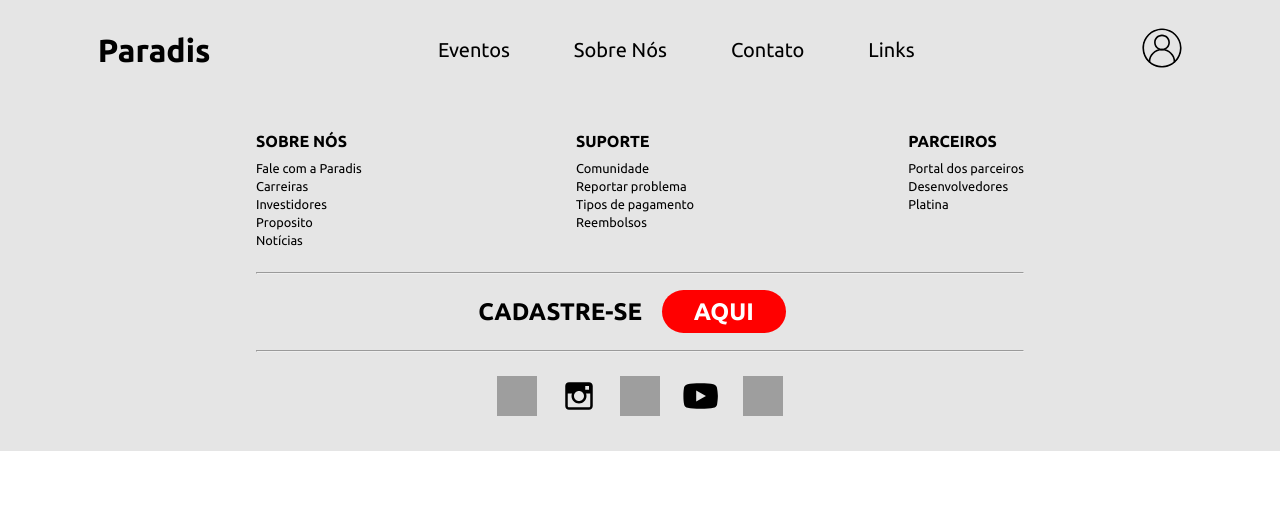
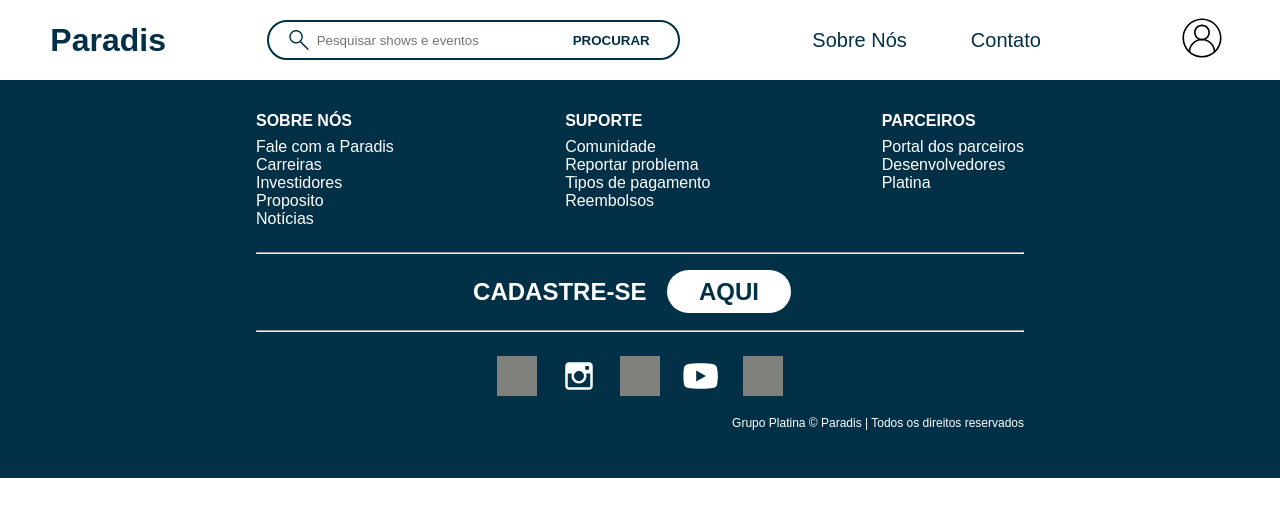
Before and after one commit to ezdussin/paradis-project, a PHP site: page /index.php in a window 1280 px wide. Shown: the top 517 px of the page. Run offline with PHP 8.4, Linux system fonts and the light colour scheme; grey boxes are pictures that could not be loaded.

Commit message:
adicionei barra de pesquisa e paleta de cores provisória para o site + correção no sistema onde o usuario podia logar mais duas vezes

```diff
--- a/account.php
+++ b/account.php
@@ -2,8 +2,12 @@
 
 include_once("./db/mysqli.php");
 
+session_start();
+
 if(isset($_COOKIE['userID'])){
     $userID = $_COOKIE['userID'];
+    unset($_SESSION['loginErrorMsg']);
+    unset($_SESSION['registerErrorMsg']);
 } else{
     header('Location: http://localhost/login.php');
 }
@@ -37,7 +41,6 @@
                 <div class="right-account">
                     <span>Nome: <?php echo isset($user['name']) ? $user['name'] : ''?></span><br>
                     <span>Email: <?php echo isset($user['email']) ? $user['email'] : ''?></span><br>
-                    <span>Senha: <?php echo isset($user['password']) ? $user['password'] : ''?></span><br>
                     <a href="./queries/logout_query.php">LogOut</a>
                 </div>
             </div>
@@ -46,5 +49,4 @@
         include_once './elements/php/Footer.php'
         ?>
     </body>
-    <script src="./script.js"></script>
 </html>
--- a/elements/css/Footer.css
+++ b/elements/css/Footer.css
@@ -1,5 +1,5 @@
 footer{
-    background-color: #e5e5e5;
+    background-color: var(--dark-blue);
     padding: 2rem 20%;
 }
 
@@ -13,7 +13,7 @@
 
 .links-container li a{
     text-decoration: none;
-    color: black;
+    color: white;
 }
 
 .links-container li a:hover{
@@ -21,6 +21,7 @@
 }
 
 .links-container h4{
+    color: white;
     margin-bottom: .5rem;
 }
 
@@ -33,24 +34,40 @@
     padding: 0 30%;
 }
 
+.social-media-container img{
+    filter: invert(97%) sepia(98%) saturate(14%) hue-rotate(55deg) brightness(107%) contrast(100%);
+}
+
 .footer-register-container{
     display: flex;
     justify-content: center;
 }
 
 .footer-register-button{
-    background-color: red;
+    background-color: white;
     border-radius: 40px;
     padding: .5rem 2rem;
     margin: 0 1rem;
     text-decoration: none;
 }
 
+.footer-register-button{
+    color: var(--dark-blue);
+}
+
 .footer-register-block span, .footer-register-block a{
+    color: white;
     font-size: 1.5rem;
     font-weight: 800;
 }
 
 .footer-register-block a{
+    color: var(--dark-blue);
+}
+
+.copyright{
+    font-size: .75rem;
     color: white;
+    margin: 1rem 0;
+    text-align: right;
 }
--- a/elements/css/Header.css
+++ b/elements/css/Header.css
@@ -1,8 +1,7 @@
 header{
     display: flex;
-    justify-content: space-around;
-    height: 100px;
-    background: #e5e5e5;
+    height: 80px;
+    background: white;
     width: 100%;
 }
 
@@ -13,7 +12,6 @@
 header a, header nav{
     color: black;
     text-decoration: none;
-    margin: auto 0;
 }
 
 /* Login Header */
@@ -29,17 +27,32 @@
 
 .login-header img{
     border-radius: 50%;
-}
-
-.login-header a:hover{
-    text-decoration: underline;
+    margin: auto .5rem;
 }
 
 /* Nav */
+nav{
+    display: flex;
+    justify-content: space-around;
+    width: 100%;
+}
+
+nav ul{
+    display: flex;
+}
+
 nav li{
-    position: relative;
+    display: flex;
     list-style-type: none;
-    float: left;
+}
+
+nav li a{
+    margin: auto;
+}
+
+nav form img{
+    filter: invert(14%) sepia(30%) saturate(3195%) hue-rotate(173deg) brightness(92%) contrast(98%);
+    margin: auto;
 }
 
 .main-li{
@@ -48,26 +61,37 @@
 
 nav a{
     text-decoration: none;
-    color: black;
+    color: var(--dark-blue);
     font-size: 1.25rem;
+    margin: auto 0;
 }
 
-nav a:hover{
-    text-decoration: underline;
+nav form{
+    display: flex;
+    border: none;
+    border-radius: 20px;
+    background-color: transparent;
+    padding: .5rem 1.25rem;
+    border: 2px solid var(--dark-blue);
+    margin: auto 0;
 }
 
-nav li ul{
-    position: absolute;
-    display: none;
-    background: #e5e5e5;
-    padding: .5rem;
-    width: 200px;
+nav form input{
+    padding: 0 .5rem;
+    border: none;
+    background-color: transparent;
+    color: var(--dark-blue);
 }
 
-nav li ul li{
-    margin: .25rem auto;
+nav form input[type="submit"]{
+    font-weight: bold;
 }
 
-nav li:hover ul{
-    display: block;
+nav form input[type="text"]{
+    width: 20vw;
 }
+
+nav form input[type="text"]:focus{
+    outline: none;
+    background-color: transparent;
+}
--- a/elements/php/Footer.php
+++ b/elements/php/Footer.php
@@ -66,6 +66,7 @@
                     </a>
                 </div>
             </div>
+            <p class="copyright">Grupo Platina &copy; Paradis | Todos os direitos reservados</p>
         </footer>
     </body>
 </html>
--- a/elements/php/Header.php
+++ b/elements/php/Header.php
@@ -17,21 +17,17 @@
 <html>
     <body>
         <header>
+            <nav>
                 <a href="/"><h1>Paradis</h1></a>
-            <nav>
+                <form action="">
+                    <img src="../../svg/search.svg" alt="Lupa" width="20" height="20">
+                    <input type="text" name="search" placeholder="Pesquisar shows e eventos">
+                    <input type="submit" value="PROCURAR">
+                </form>
                 <ul>
-                    <li class="main-li"><a href="#">Eventos</a>
-                        <ul>
-                            <li><a href="#">Criar Eventos</a></li>
-                            <li><a href="#">Listar Eventos</a></li>
-                            <li><a href="#">Buscar Eventos</a></li>
-                        </ul>
-                    </li>
                     <li class="main-li"><a href="#">Sobre Nós</a></li>
                     <li class="main-li"><a href="#">Contato</a></li>
-                    <li class="main-li"><a href="#">Links</a></li>
                 </ul>
-            </nav>
                 <div class="login-header">
                     <a href="<?php echo isset($user['avatar']) ? './account.php' : './login.php' ?>">
                         <img src="<?php echo isset($user['avatar']) ?
@@ -39,6 +35,7 @@
                         '../../svg/account.svg' ?>" alt="Account" width="40" height="40">
                     </a>
                 </div>
+            </nav>
         </header>
     </body>
 </html>
--- a/queries/login_query.php
+++ b/queries/login_query.php
@@ -14,7 +14,10 @@
 
 mysqli_free_result($result);
 
-if(isset($user)){
+if(isset($_COOKIE['userID'])){
+    $_SESSION['loginErrorMsg'] = 'Você já está logado!';
+    header("Location: http://localhost/login.php");
+} elseif(isset($user)){
     setcookie("userID", $user['id'], time() + (86400 * 30), "/");
     header("Location: http://localhost/account.php");
 } else{
--- a/style.css
+++ b/style.css
@@ -1,3 +1,12 @@
+:root{
+    --dark-blue: #023047;
+    --blue: #219EBC;
+    --light-blue: #8ECAE6;
+    --yellow: #FFB703;
+    --orange: #FB8500;
+    --purple: #1D0643ff;
+}
+
 @import url('https://fonts.googleapis.com/css2?family=Ubuntu:ital,wght@0,300;0,400;0,500;0,700;1,300;1,400;1,500;1,700&display=swap');
 
 *{
@@ -9,10 +18,11 @@
 
 .container{
     justify-content: center;
-    margin: 2rem;
+    margin: 0 2rem;
+    padding: 200px 0;
 }
 
-form{
+.container form{
     min-width: 200px;
     max-width: 800px;
     margin: auto;
@@ -24,40 +34,33 @@
     text-align: center;
 }
 
-label,
-input:not([type='submit']){
+.container label,
+.container input:not([type='submit']){
     padding: .1rem;
     margin-bottom: .5rem;
     width: 100%;
 }
 
-input[type='submit']{
+.container input[type='submit']{
     padding: .1rem;
     margin: .5rem 0;
     width: 100%;
     font-size: 1rem;
 }
 
-select{
+.container select{
     padding: .1rem;
     margin-bottom: .5rem;
     width: 100%;
 }
 
-a{
+.container a{
     font-size: .8rem;
 }
 
-span{
+.container span{
     margin: .5rem 0;
     width: 100%;
-}
-
-input[type='color']{
-    padding: .1rem;
-    margin: .5rem 0;
-    width: 100%;
-    border: none;
 }
 
 .warning{
@@ -67,7 +70,7 @@
     text-align: center;
 }
 
-table{
+.container table{
     background-color: white;
     margin: 1rem auto;
     border: 2px solid black;
@@ -80,24 +83,24 @@
     font-size: 1.5rem;
 }
 
-th, td{
+.container th, .container td{
     text-align: center;
     padding: 2px 10px;
 }
 
-th{
+.container th{
     font-weight: bold;
     background-color: black;
     color: white;
 }
 
-td a{
+.container td a{
     text-decoration: none;
     color: black;
     font-size: 1rem;
 }
 
-td a:hover{
+.container td a:hover{
     text-decoration: underline;
 }
 
```
Also changed, not shown: svg/search.svg (added). Lines whose indentation alone changed are shown as unchanged.
